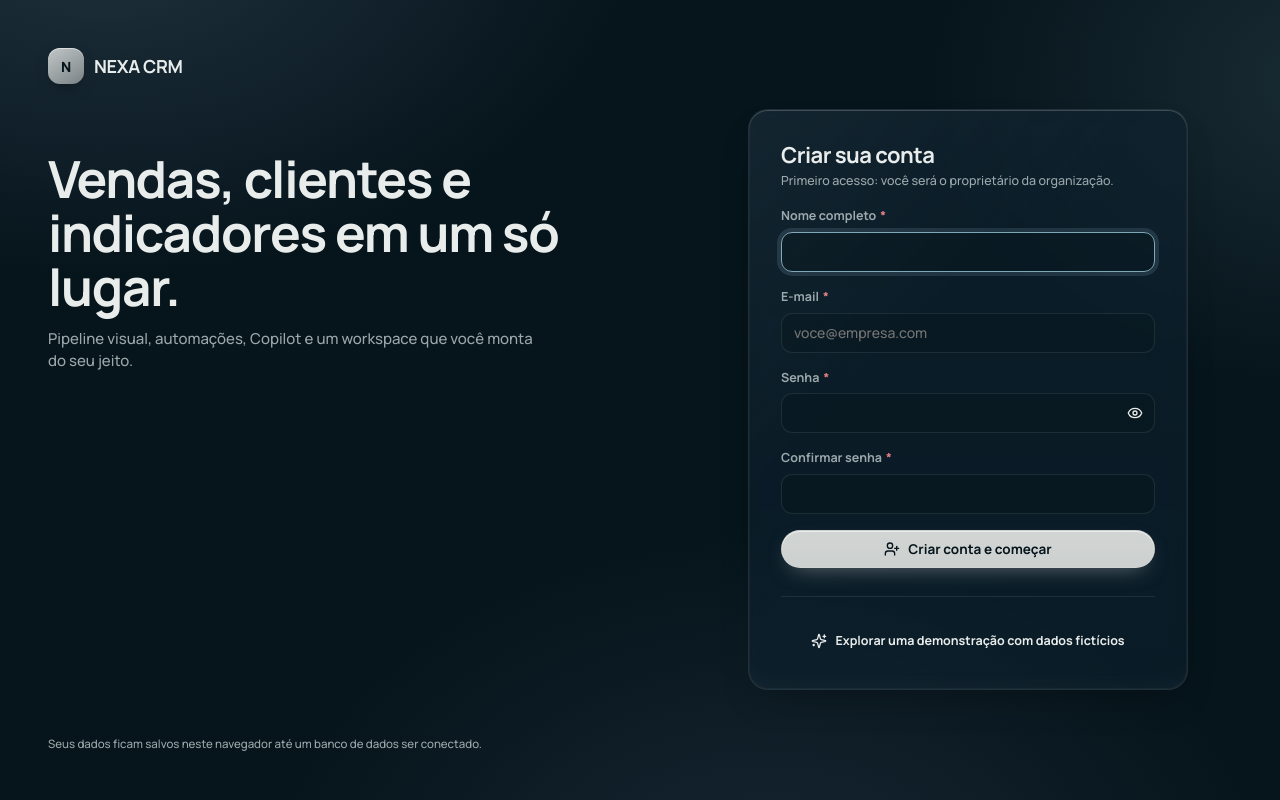
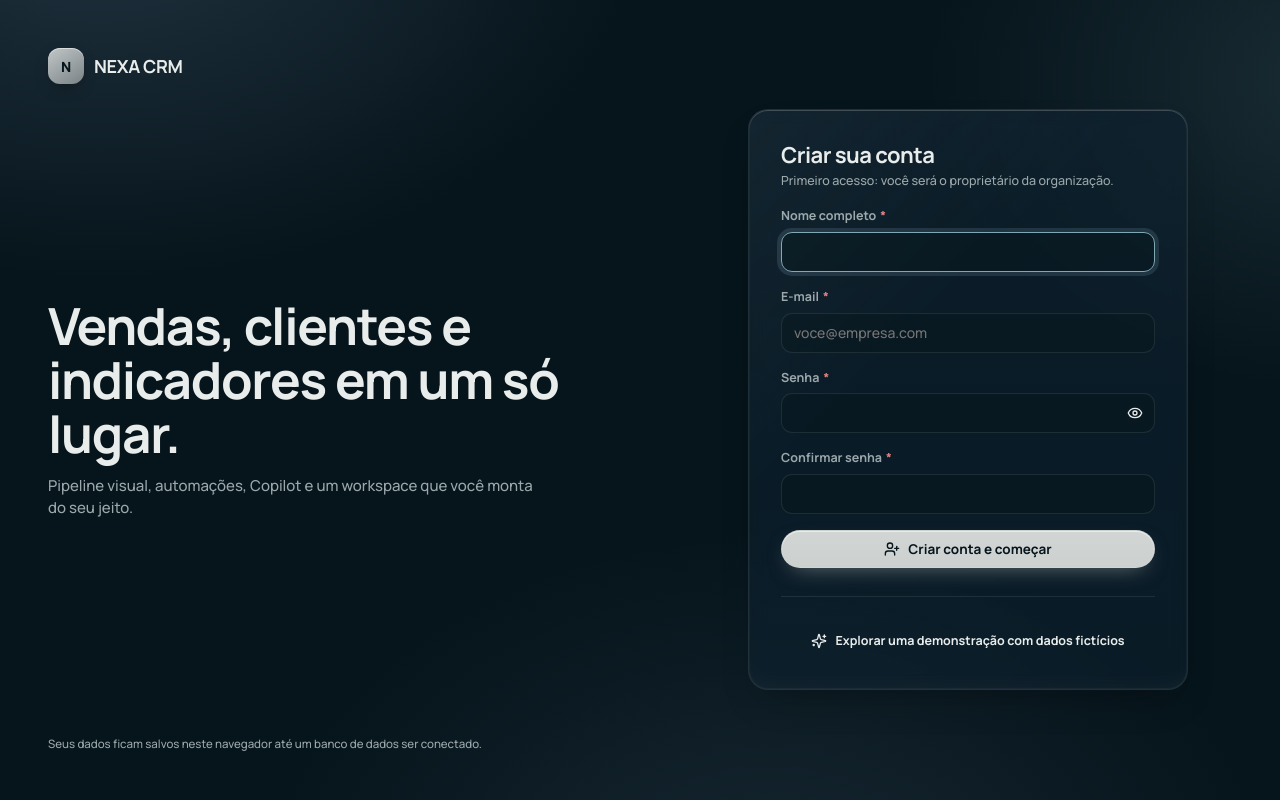
Before and after one commit to Gabriel10232/nexa-crm, a React (Vite) app: page /#/login in a window 1280 px wide. Built offline with nearby package versions, Linux system fonts and the light colour scheme.

Commit message:
Remove as pílulas da paleta da tela de login
Co-Authored-By: Claude Opus 5.5 <noreply@anthropic.com>

```diff
--- a/src/modules/auth/Login.tsx
+++ b/src/modules/auth/Login.tsx
@@ -7,8 +7,6 @@ import { store, useStore } from '../../store/store';
 import { roleOf } from '../../config/permissions';
 import { toast } from '../../store/ui';
 import { isEmail } from '../../lib/utils';
-
-const PALETTE = ['#06141B', '#11212D', '#253745', '#4A5C6A', '#9BA8AB', '#CCD0CF'];
 
 export default function Login() {
   const { session } = useSession();
@@ -54,11 +52,6 @@ export default function Login() {
         <div>
           <h1 className="rise">Vendas, clientes e indicadores em um só lugar.</h1>
           <p className="muted rise" style={{ marginTop: 14, maxWidth: 500, fontSize: 15, animationDelay: '80ms' }}>Pipeline visual, automações, Copilot e um workspace que você monta do seu jeito.</p>
-          <div className="auth-pills" aria-hidden>
-            {PALETTE.map((c, i) => (
-              <div key={c} className="auth-pill" style={{ background: c, color: i < 4 ? '#CCD0CF' : '#06141B', marginTop: i ? -22 : 0, zIndex: 10 + i, position: 'relative', animationDelay: `${150 + i * 70}ms` }}>{c}</div>
-            ))}
-          </div>
         </div>
         <p className="xs muted">Seus dados ficam salvos neste navegador até um banco de dados ser conectado.</p>
       </section>
```
